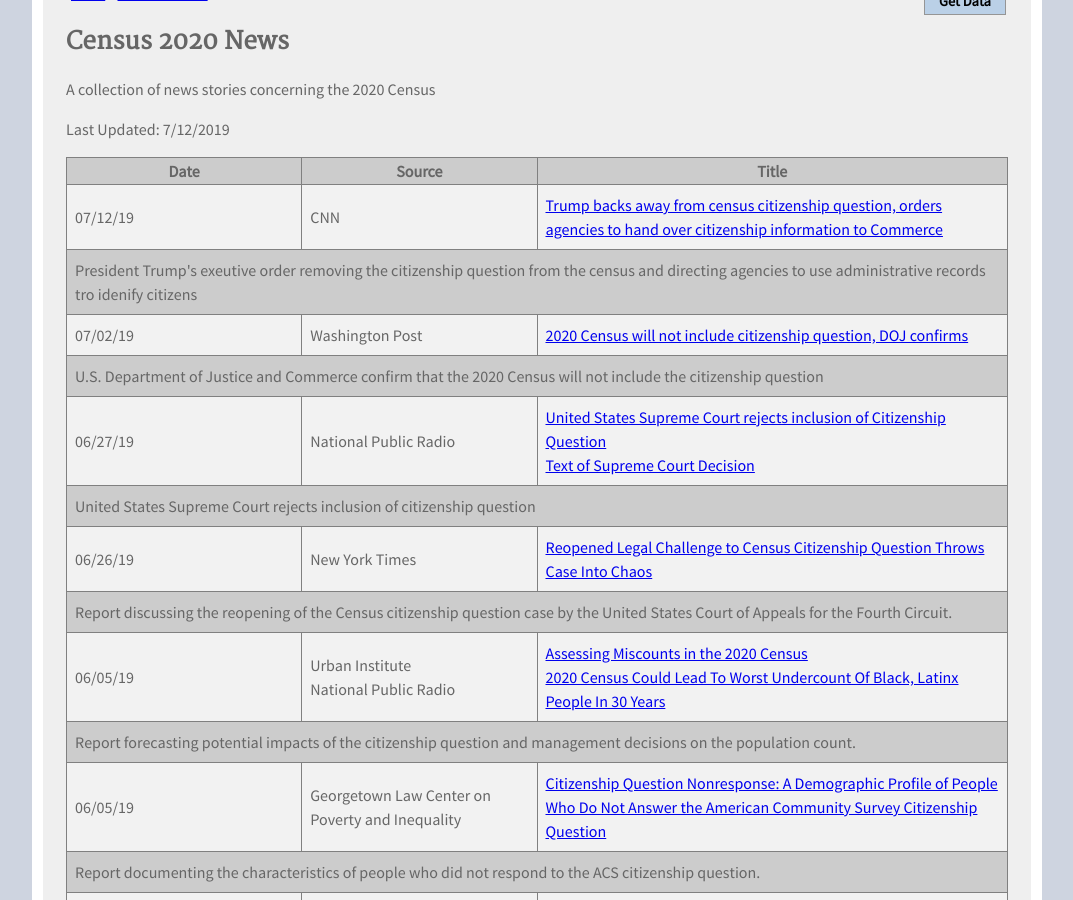
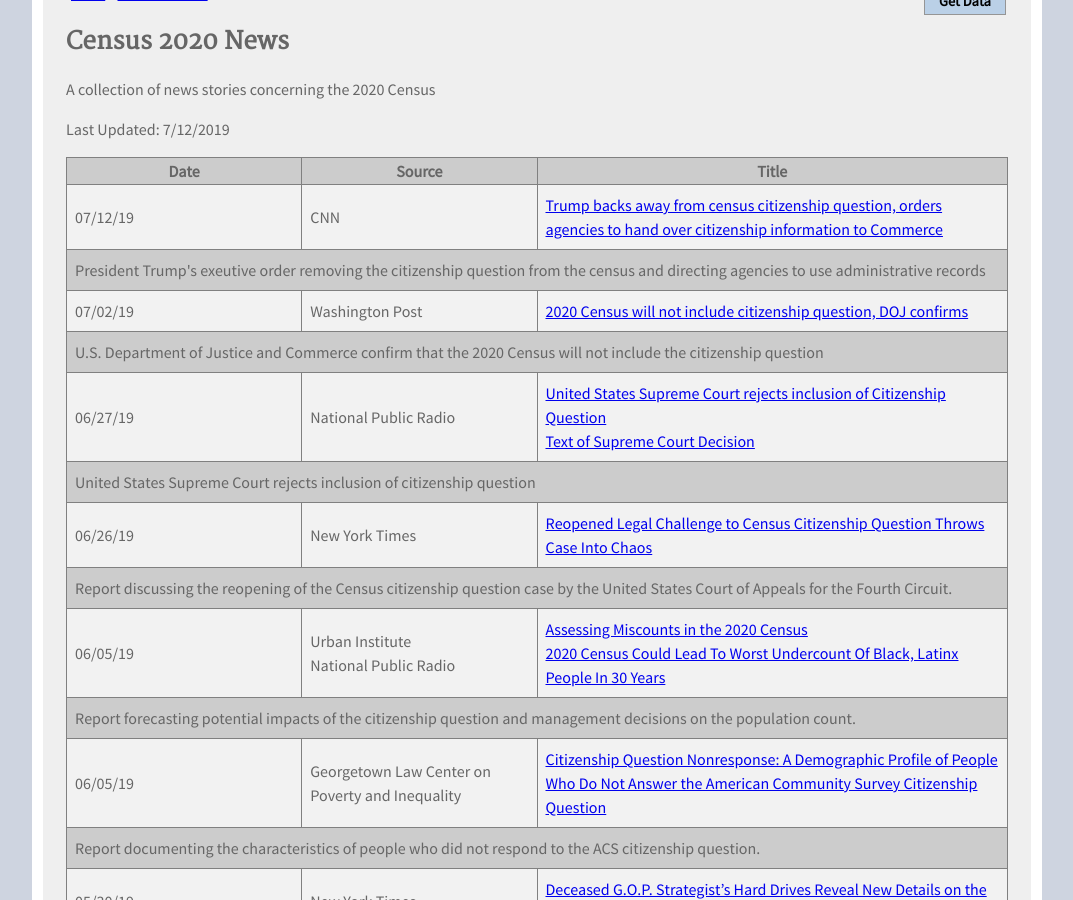
Before and after one commit to TBleess/Website_New, a Jekyll site: the page built from pages/5_CensusACS/2020-news.html, in a window 1280 px wide and 900 px high, scrolled down 327 px. Shown: the whole window, without its empty margins (103-1176 px from the left). Built offline with Jekyll 4.4.1, drawn with Linux system fonts in a browser that asks for light colours.

Commit message:
Update 2020-news.html

```diff
--- a/pages/5_CensusACS/2020-news.html
+++ b/pages/5_CensusACS/2020-news.html
@@ -40,7 +40,7 @@ description: "Census 2020 News"
 </tr>
 <tr>
 <td colspan="3">
-President Trump's exeutive order removing the citizenship question from the census and directing agencies to use administrative records tro idenify citizens
+President Trump's exeutive order removing the citizenship question from the census and directing agencies to use administrative records
 </td>
 </tr>
 <tr>
```
